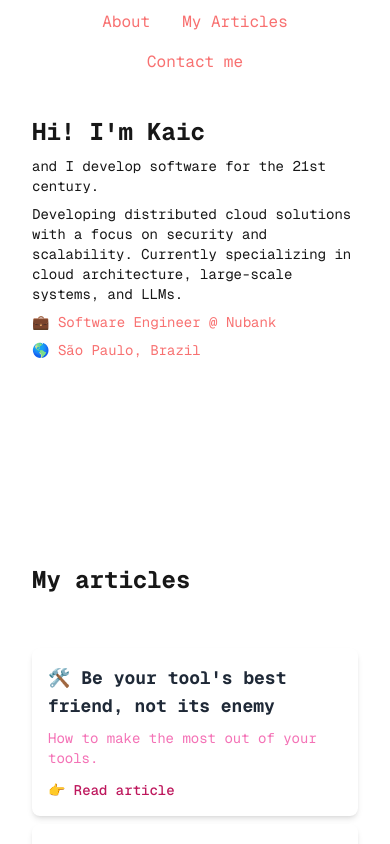
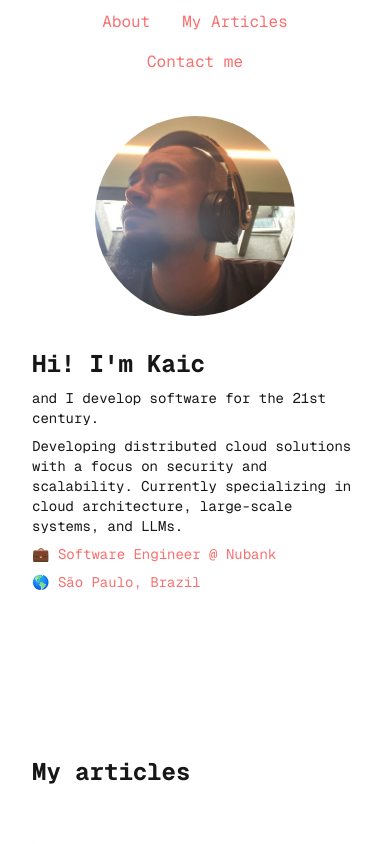
Before and after one commit to kaic/kaic.github.io, a Next.js app: page / in a window 390 px wide. Shown: the top 844 px of the page. Built offline with nearby package versions, Linux system fonts and the light colour scheme.

Commit message:
fix: take avatar back

```diff
--- a/src/app/Main/Main.tsx
+++ b/src/app/Main/Main.tsx
@@ -5,17 +5,17 @@ import { Intro } from './components/Intro';
 
 export const Main = () => {
   return (
-    <div className='grid grid-rows-[20px_1fr_20px] items-center justify-items-center p-8 pb-20 gap-16 sm:p-20'>
+    <div className='grid grid-rows-[20px_1fr_20px] items-center justify-items-center p-8 pb-10 gap-16 sm:p-20'>
       <Nav />
       <main className='flex flex-col gap-8 row-start-2 items-center sm:items-start'>
-        {/* <Image
+        <Image
           src='/avatar.jpg'
           alt='My photo'
-          width={100}
-          height={68}
+          width={200}
+          height={168}
           priority
           className='rounded-full sm:self-center'
-          /> */}
+        />
         <Intro />
       </main>
     </div>
```
